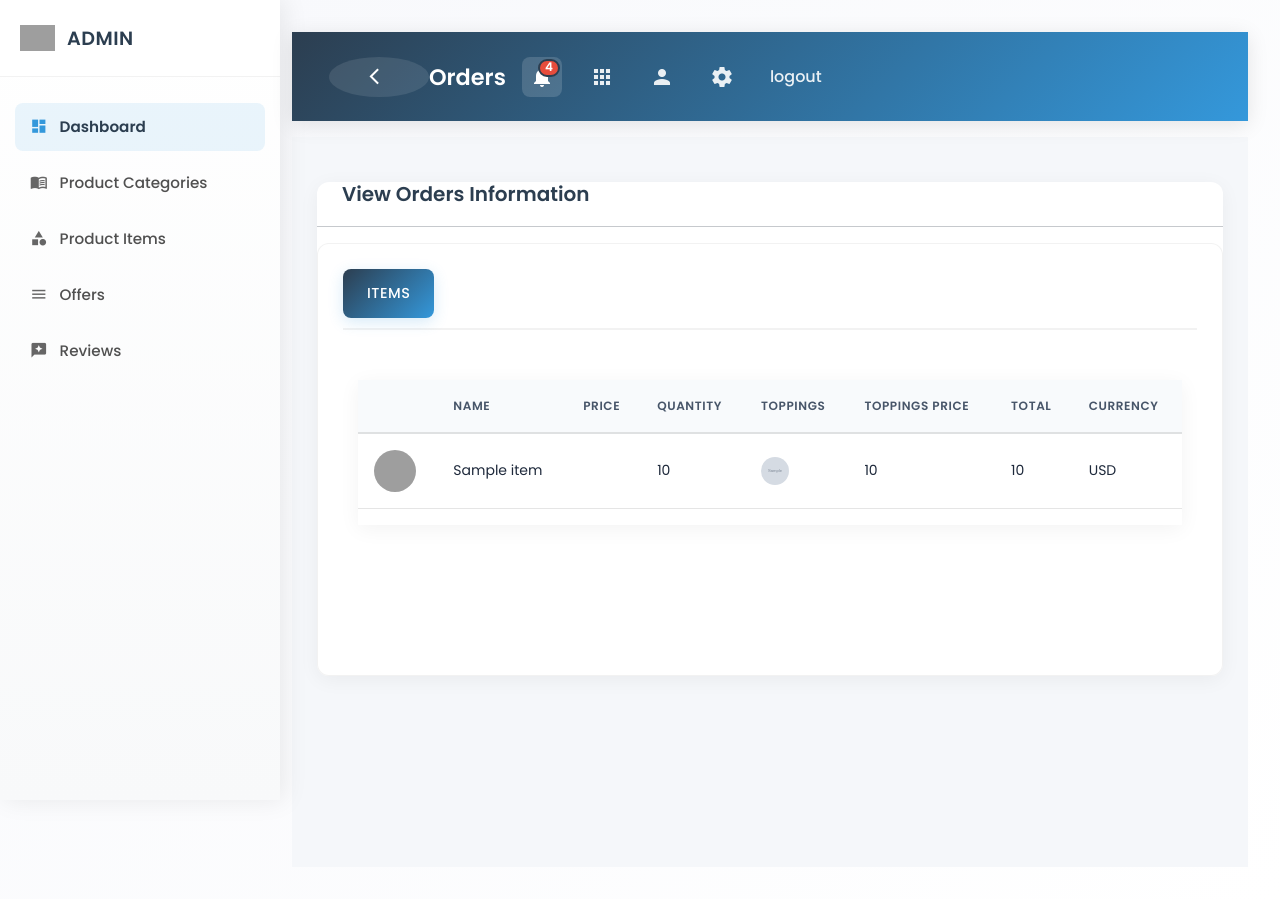
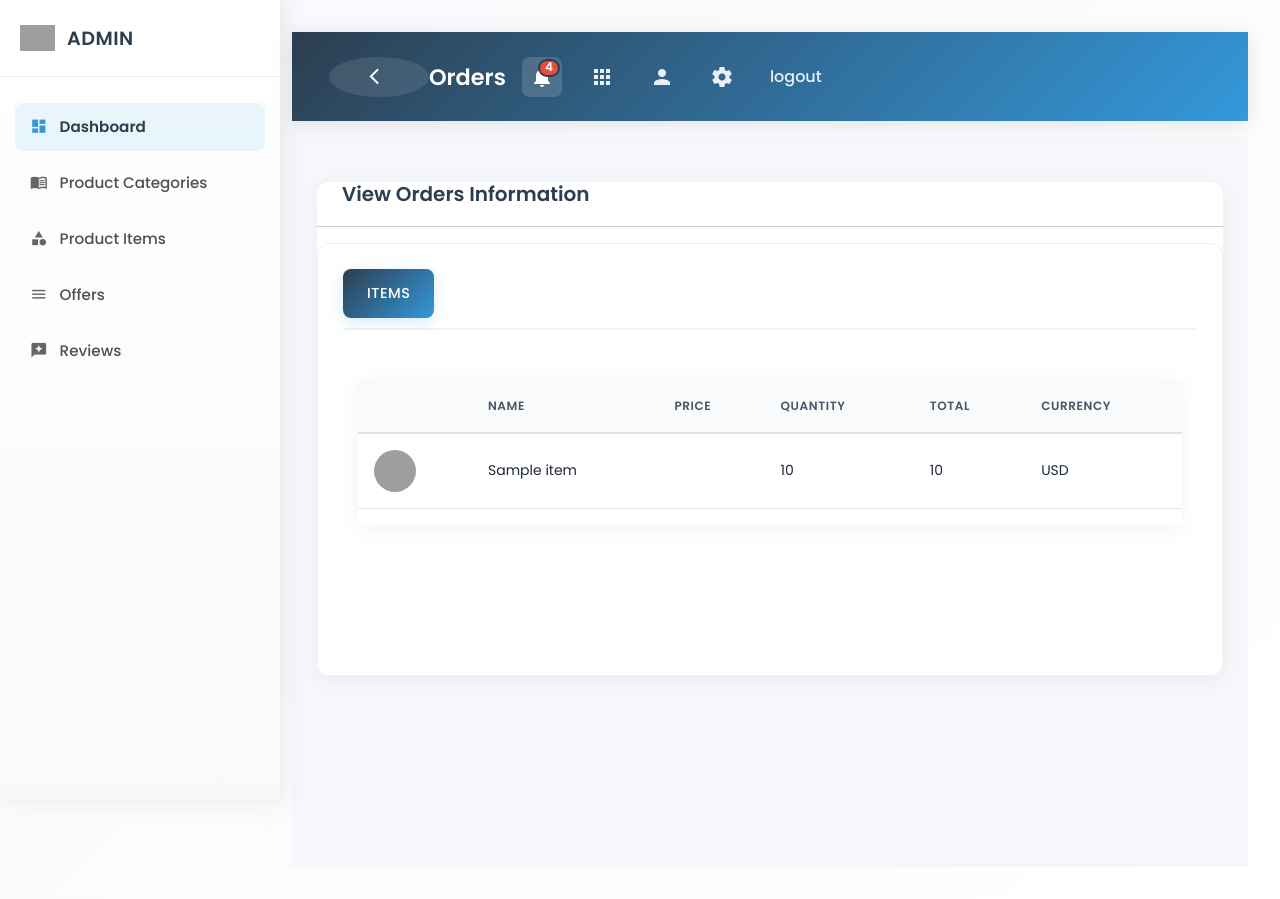
Before and after one commit to TwobyOne/Sokwefit, a PHP site: page /admin_panel/manager/view_orderItems.php?id=1 in a window 1280 px wide. Run offline with PHP 8.4, Linux system fonts and the light colour scheme; a user stored in the database is signed in; data comes from the database, SQL or seed files in the repository; tables that the repository leaves empty hold one stand-in row (values such as "Sample post"); grey boxes marked "Sample" are stand-in pictures; data that the repository does not hold is empty; grey boxes are pictures that could not be loaded.

Commit message:
manager updates

```diff
--- a/Sokwefit/admin_panel/manager/view_orderItems.php
+++ b/Sokwefit/admin_panel/manager/view_orderItems.php
@@ -92,8 +92,6 @@ include_once('../../includes/db_connect.php');
 														<th>name</th>
 														<th>price</th>
 														<th>quantity</th>
-														<th>toppings</th>
-														<th>toppings price</th>
 														<th>total </th>
 														<th>currency</th>
 													</tr>
@@ -116,19 +114,7 @@ include_once('../../includes/db_connect.php');
 																<td><?php echo $row2['item_price']; ?></td>
                                                                 <td><?php echo $row['item_quantity']; ?></td>
 
-																<td>
-																<?php
 
-																	$query3="SELECT topping_image From toppings,extra_toppings where toppings.topping_name = extra_toppings.topping_name and order_item_id =".$row['order_item_id'];
-																	$result3= mysqli_query($connection,$query3);
-																	while($row3=mysqli_fetch_assoc($result3)){?>
-
-																<img src="../../<?php echo $row3['topping_image']; ?>" class="img_toppings" >
-
-																<?php } ?>
-
-																</td>
-                                                                <td><?php echo $row['toppings_price']?></td>
                                                                 <td><?php echo $row['item_total']; ?></td>
 																<td><?php echo $row['order_currency'] ?></td>
 
--- a/Sokwefit/sections/footer.php
+++ b/Sokwefit/sections/footer.php
@@ -24,7 +24,7 @@
 
         <div class="box">
             <h3>follow me</h3>
-            <a href="#">facebook</a>
+            <a href="https://www.facebook.com/people/SOKWE-Fitness/61566860461102/">facebook</a>
             <a href="#">twitter</a>
             <a href="https://www.instagram.com/sokwefitness/">instagram</a>
         </div>
```
